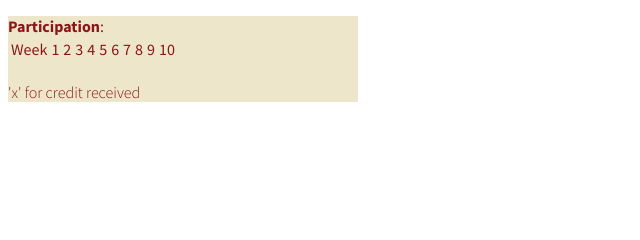
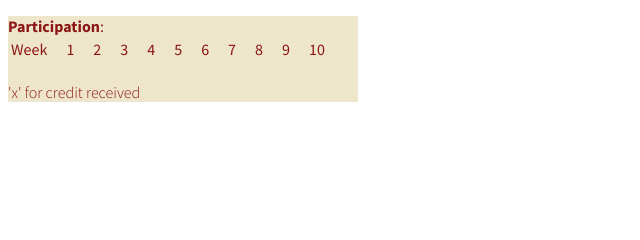
Before and after one commit to rayder441/lms, a Django app: template participation/templates/query.html in a window 1280 px wide. Shown: the part 116-356 px from the top of the page, without its empty margins (0-640 px from the left). Run offline with Django 3.2, Linux system fonts and the light colour scheme; the template is opened without the code that fills it, so the values that code supplies are empty.

Commit message:
Update stylesheet

```diff
--- a/participation/static/style.css
+++ b/participation/static/style.css
@@ -29,3 +29,7 @@ body {
 .footnote {
    font-weight:lighter;
 }
+
+td {
+   padding-right:1.0em;
+}
```
